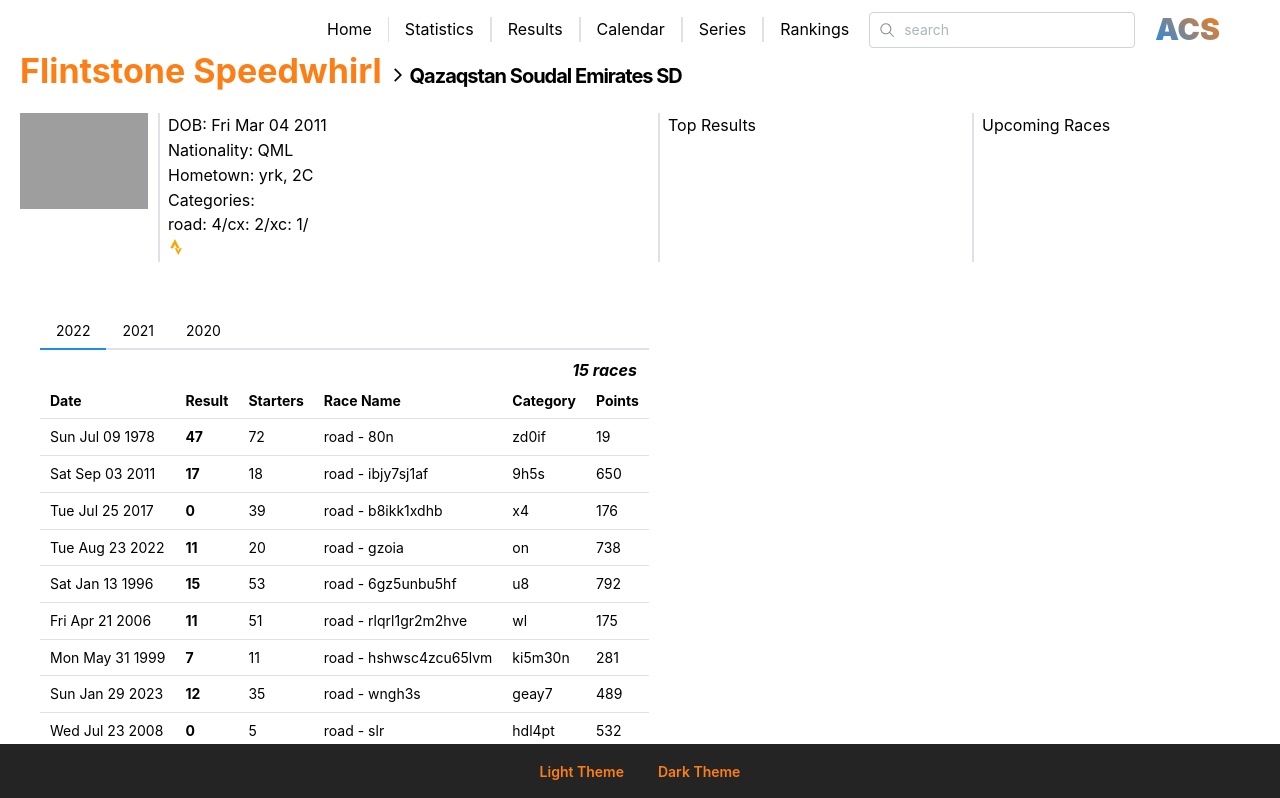
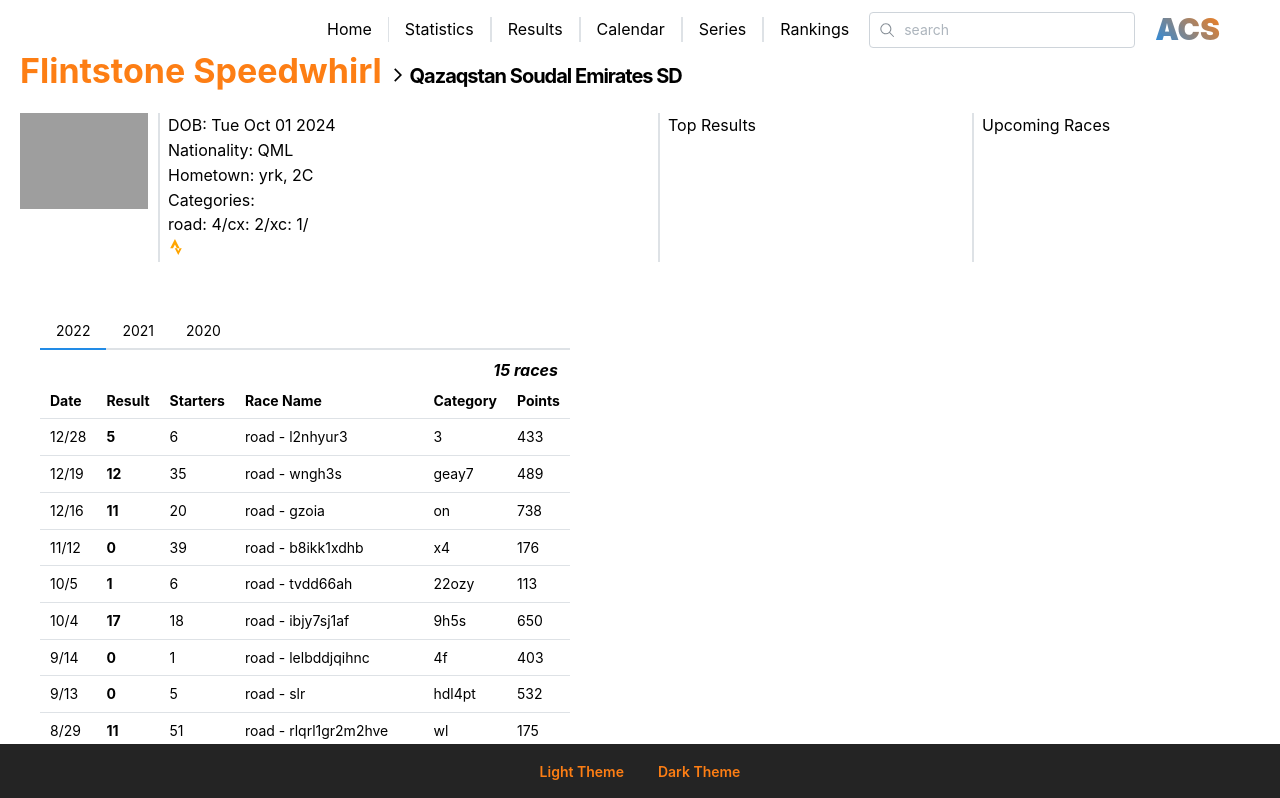
Before and after one commit to derekvmcintire/acs-next, a Next.js app: page / in a window 1280 px wide. Shown: the top 798 px of the page. Built offline with nearby package versions, Linux system fonts and the light colour scheme; grey boxes are pictures that could not be loaded.

Commit message:
Weird failing test"

```diff
--- a/app/mockData/generators/results.ts
+++ b/app/mockData/generators/results.ts
@@ -3,13 +3,23 @@ import {
   generateRandomDateTimestamp,
   generateRandomNumber,
   generateRandomString,
+  getFutureDateTimestamp,
   getListOfPastYears,
 } from '../utils';
 
 type StageType = 'hill' | 'road' | 'cx' | 'xc';
 
-const buildMockStage = (stageType: StageType = 'road', stageNumber: number = 1): IStageData => {
-  const startDate = generateRandomDateTimestamp();
+const buildMockStage = (
+  raceData: IRaceData,
+  stageType: StageType = 'road',
+  stageNumber: number = 1
+): IStageData => {
+  const stages: IStageData[] = raceData?.stages !== null ? raceData.stages : [];
+
+  const startDate =
+    stages.length > 0
+      ? getFutureDateTimestamp(new Date(stages[stages.length - 1].startDate), 1)
+      : raceData.startDate;
   const racers = generateRandomNumber(85);
   const place = generateRandomNumber(racers);
   const upgradePoints = place > racers * 0.9 ? generateRandomNumber(10) : 0;
@@ -19,7 +29,7 @@ const buildMockStage = (stageType: StageType = 'road', stageNumber: number = 1):
     name: generateRandomString(),
     stageNumber,
     type: stageType,
-    startDate,
+    startDate: String(startDate),
     place: shouldDnf ? 0 : generateRandomNumber(racers),
     racers,
     points: generateRandomNumber(800),
@@ -28,13 +38,13 @@ const buildMockStage = (stageType: StageType = 'road', stageNumber: number = 1):
   };
 };
 
-export const buildMockStagesForStageRace = (n: number): IStageData[] => {
+export const buildMockStagesForStageRace = (raceData: IRaceData, n: number): IStageData[] => {
   const stageTypes: StageType[] = ['road', 'hill', 'xc', 'cx'];
   const randomStageType: StageType = stageTypes[generateRandomNumber(stageTypes.length - 1)];
 
   const stages = [];
   for (let i = 0; i < n; i++) {
-    stages.push(buildMockStage(randomStageType, stages.length + 1));
+    stages.push(buildMockStage(raceData, randomStageType, stages.length + 1));
   }
 
   return stages;
@@ -44,13 +54,14 @@ type RaceType = 'hill' | 'road' | 'cx' | 'xc' | 'stage';
 
 export const buildMockRace = (raceType: RaceType = 'road'): IRaceData => {
   const startDate = generateRandomDateTimestamp();
-  const endDate = raceType === 'stage' ? generateRandomDateTimestamp(startDate) : null;
+  const endDate =
+    raceType === 'stage' ? String(getFutureDateTimestamp(new Date(startDate), 3)) : null;
   const racers = generateRandomNumber(85);
   const place = generateRandomNumber(racers);
   const upgradePoints = place > racers * 0.9 ? generateRandomNumber(10) : 0;
   const shouldDnf = generateRandomNumber(75) > 75 * 0.9;
 
-  return {
+  const race: IRaceData = {
     name: generateRandomString(),
     type: raceType,
     startDate,
@@ -60,9 +71,15 @@ export const buildMockRace = (raceType: RaceType = 'road'): IRaceData => {
     racers,
     points: generateRandomNumber(800),
     upgPoints: upgradePoints,
-    stages: raceType === 'stage' ? buildMockStagesForStageRace(3) : null,
+    stages: null,
     noPlaceCode: shouldDnf ? 'DNF' : null,
   };
+
+  if (raceType === 'stage') {
+    race.stages = buildMockStagesForStageRace(race, 3);
+  }
+
+  return race;
 };
 
 export const buildMockRacesForSingleYear = () => {
--- a/app/mockData/utils/index.ts
+++ b/app/mockData/utils/index.ts
@@ -9,9 +9,13 @@ export const generateRandomString = (maxLength: number = 15) => {
   return Array.from({ length }, () => characters[randomIndex()]).join('');
 };
 
-export const generateRandomDateTimestamp = (startDate: string = '1970-01-01') => {
-  const startTimestamp = new Date(startDate).getTime();
-  const endTimestamp = new Date().getTime();
+export const getFutureDateTimestamp = (startDate: Date, days: number) => {
+  return new Date(startDate.setDate(startDate.getDate() + days)).getTime();
+};
+
+export const generateRandomDateTimestamp = (year: number = new Date().getFullYear()) => {
+  const startTimestamp = new Date(year, 0, 1).getTime();
+  const endTimestamp = new Date(year, 11, 31).getTime();
 
   const randomTimestamp =
     Math.floor(Math.random() * (endTimestamp - startTimestamp + 1)) + startTimestamp;
--- a/app/ui/Results/components/ResultsTable.tsx
+++ b/app/ui/Results/components/ResultsTable.tsx
@@ -9,13 +9,19 @@ interface RaceTableProps {
   races: IRaceData[];
 }
 
+const getFormattedDateString = (date: Date) => {
+  const month = date.getMonth() + 1;
+  const day = date.getDate();
+  return `${month}/${day}`;
+};
+
 export default function ResultsTable({ races }: RaceTableProps) {
   const [rows, setRows] = useState<ReactNode>(<></>);
 
   useEffect(() => {
     const mappedRows = races.map(({ name, category, startDate, place, racers, type, points }) => (
       <Table.Tr key={name + category}>
-        <Table.Td>{new Date(startDate).toDateString()}</Table.Td>
+        <Table.Td>{getFormattedDateString(new Date(startDate))}</Table.Td>
         <Table.Td className={classes.result}>{place}</Table.Td>
         <Table.Td>{racers}</Table.Td>
         <Table.Td>{`${type} - ${name}`}</Table.Td>
--- a/app/ui/Results/utils/index.ts
+++ b/app/ui/Results/utils/index.ts
@@ -1,10 +1,16 @@
-import { IRaceYear } from '@/app/types';
+import { IRaceData, IRaceYear } from '@/app/types';
 
-export const sortRacingData = (history: IRaceYear[]): IRaceYear[] => {
-  const sorted = [...history];
-  sorted.sort((a, b) => b.year - a.year);
-  console.log('sorted');
-  return sorted;
+const sortRacesByYear = (races: IRaceData[]) =>
+  races.sort((x, y) => new Date(y.startDate).getTime() - new Date(x.startDate).getTime());
+
+const sortHistoryByYear = (history: IRaceYear[]): IRaceYear[] =>
+  history.sort((a, b) => b.year - a.year);
+
+export const sortRacingDataByYear = (history: IRaceYear[]): IRaceYear[] => {
+  return sortHistoryByYear(history).map((year) => ({
+    ...year,
+    races: sortRacesByYear(year.races),
+  }));
 };
 
 export async function sleepTimeout(resolve: Function) {
@@ -16,7 +22,7 @@ export async function sleep() {
 }
 
 export const getData = async (history: IRaceYear[]): Promise<IRaceYear[]> =>
-  sleep().then(() => sortRacingData(history));
+  sleep().then(() => sortRacingDataByYear(history));
 
 export const getRaceYears = (raceHistory: IRaceYear[]): number[] =>
   raceHistory.length < 1 ? [] : raceHistory.map((raceYear: IRaceYear) => raceYear.year);
```
Also changed, not shown: 1 other file (tests, documents, lock files or other folders).
